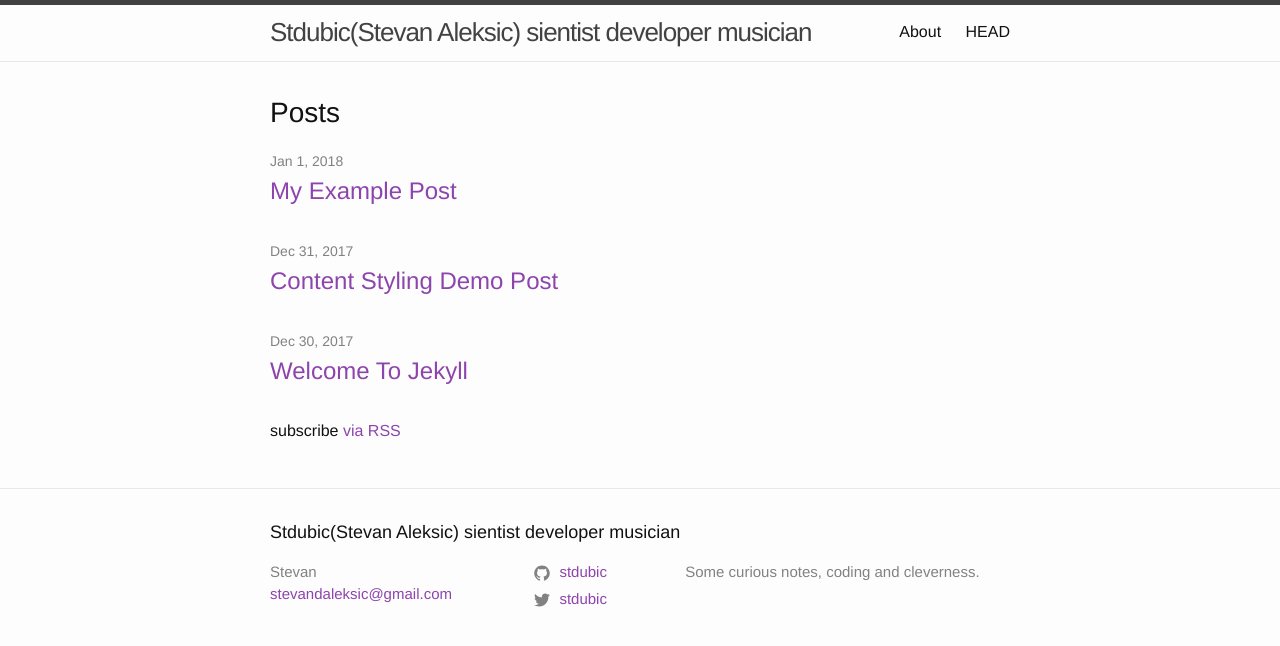
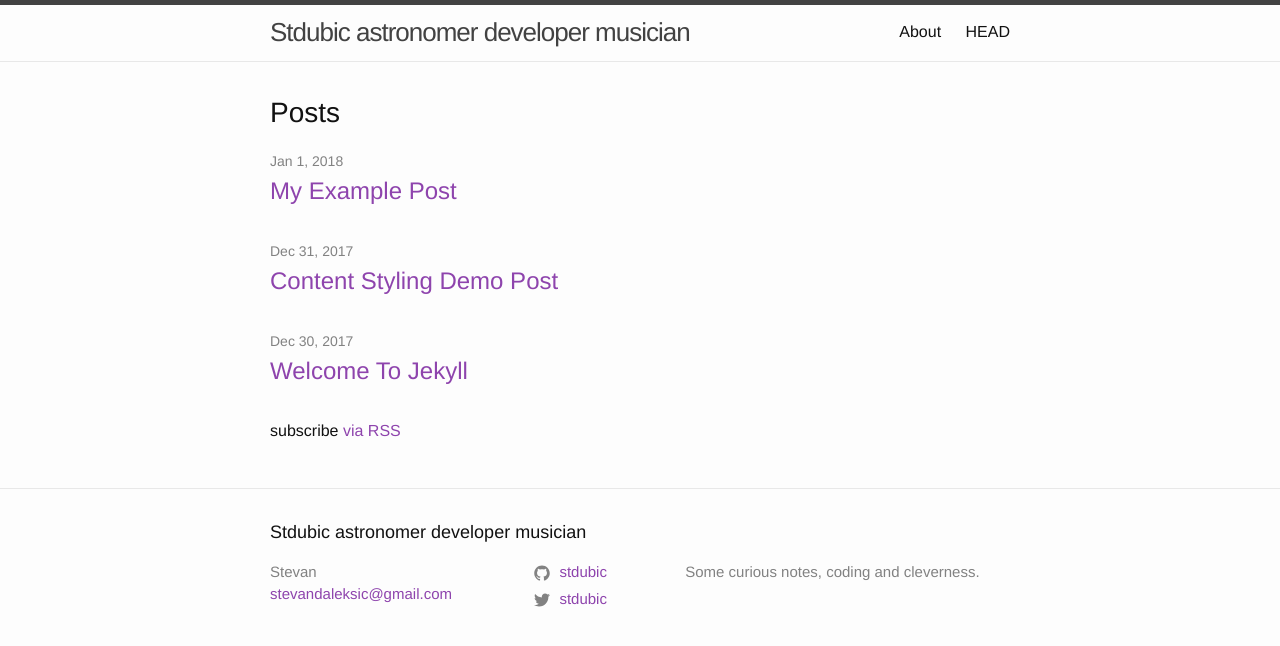
Before and after one commit to Stdubic/Stevan-Aleksic-aka-Stdubic, a Jekyll site: the page built from index.md, in a window 1280 px wide. Shown: the top 646 px of the page. Built offline with Jekyll 4.4.1, drawn with Linux system fonts in a browser that asks for light colours.

Commit message:
Update _config.yml

```diff
--- a/_config.yml
+++ b/_config.yml
@@ -1,5 +1,5 @@
 
-title: Stdubic(Stevan Aleksic) sientist developer musician
+title: Stdubic astronomer developer musician
 author: Stevan
 email: stevandaleksic@gmail.com
 description: Some curious notes, coding and cleverness.
```
